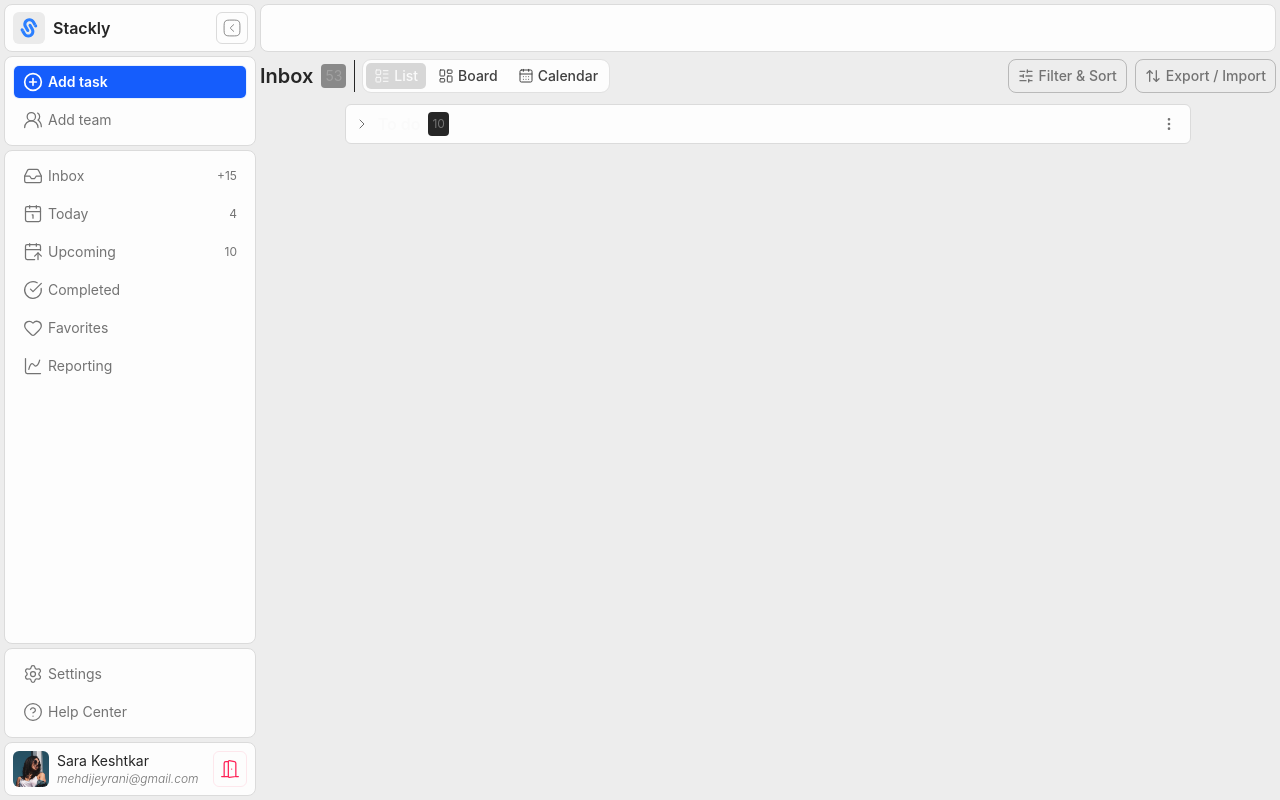
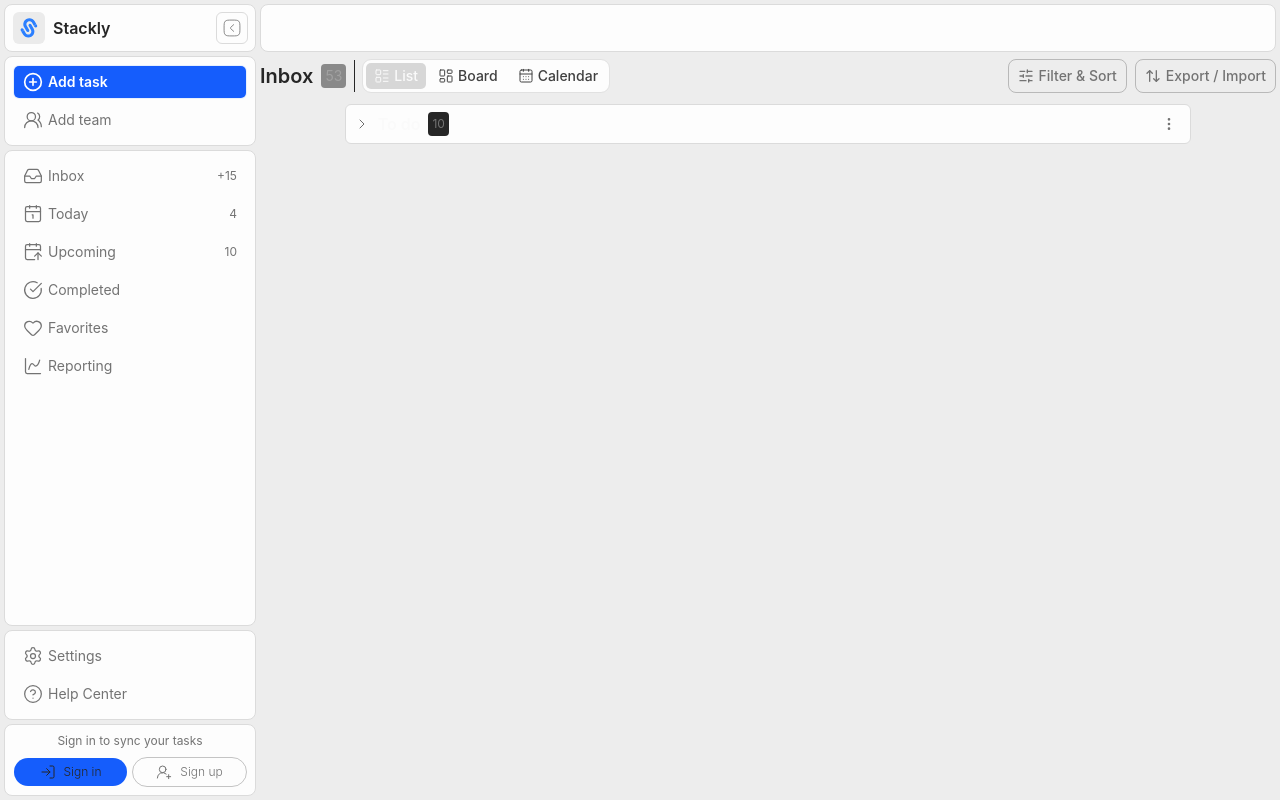
Before and after one commit to mehdijeyrani-dev/stackly-app, a React (Vite) app in the folder client/: page / in a window 1280 px wide. Both pictures are taken after a click on the button 230 px from the left and 769 px from the top of the page. Built offline with nearby package versions, Linux system fonts and the light colour scheme.

Commit message:
feat(client): add initial login and signup section to sidebar footer

```diff
--- a/client/src/layouts/sidebar/SidebarInfo.tsx
+++ b/client/src/layouts/sidebar/SidebarInfo.tsx
@@ -1,22 +1,62 @@
 import userImage from "@/assets/users/user.png";
 import Button from "@/components/ui/Button";
-import { DoorOpen } from "lucide-react";
+import { mockUser } from "@/mocks/user";
+import { DoorOpen, LogIn, UserRoundPlus } from "lucide-react";
+import { useState } from "react";
 
 const SidebarInfo = () => {
-  return (
+  const [login, setLogin] = useState(mockUser.isAuthenticated);
+
+  return login ? (
     <div className="w-8 md:w-full h-fit bg-surface border border-surface-border rounded-lg flex items-center gap-2 p-1 md:p-2">
       <div className="w-6 md:w-9 aspect-square bg-neutral-800 rounded-md overflow-hidden">
-        <img src={userImage} alt="" className="object-cover" />
+        <img
+          src={mockUser.avatar ?? userImage}
+          alt={mockUser.name}
+          className="object-cover"
+        />
       </div>
       <div className="hidden md:flex md:flex-col">
-        <h3 className="text-sm/5">Sara Keshtkar</h3>
+        <h3 className="text-sm/5">{mockUser.name}</h3>
         <p className="text-xs/4 font-light italic text-neutral-500">
-          mehdijeyrani@gmail.com
+          {mockUser.email}
         </p>
       </div>
-      <Button variant="outline" color="danger" className="rounded-md ml-auto hidden md:inline-flex h-full px-1.5">
-        <DoorOpen size={20} strokeWidth={1.5}/>
+      <Button
+        variant="outline"
+        color="danger"
+        className="rounded-md ml-auto hidden md:inline-flex h-full px-1.5"
+        onClick={() => setLogin(false)}
+      >
+        <DoorOpen size={20} strokeWidth={1.5} />
       </Button>
+    </div>
+  ) : (
+    <div className="w-full hidden md:flex flex-col gap-2 p-2 bg-surface border border-surface-border rounded-lg">
+      <p className="text-xs text-neutral-500 text-center">
+        Sign in to sync your tasks
+      </p>
+      <div className="flex gap-1">
+        <Button
+          variant="flat"
+          color="primary"
+          onClick={() => setLogin(true)}
+          className="flex-1 rounded-full py-1.5 gap-2 font-light text-xs/4"
+          size="sm"
+        >
+          <LogIn size={16} strokeWidth={1.5} />
+          Sign in
+        </Button>
+        <Button
+          variant="outline"
+          color="secondary"
+          className="flex-1 rounded-full py-1.5 gap-2 font-light text-xs/4"
+          size="sm"
+        >
+          <UserRoundPlus size={16} strokeWidth={1.5} />
+          Sign up
+        </Button>
+      </div>
     </div>
   );
 };
--- /dev/null
+++ b/client/src/mocks/user.ts
@@ -0,0 +1,9 @@
+import userImage from '@/assets/users/user.png'
+
+export const mockUser = {
+  _id: "user-001",
+  name: "Sara Keshtkar",
+  email: "sara_keshtkar@gmail.com",
+  avatar: userImage,
+  isAuthenticated: true,
+};
```
